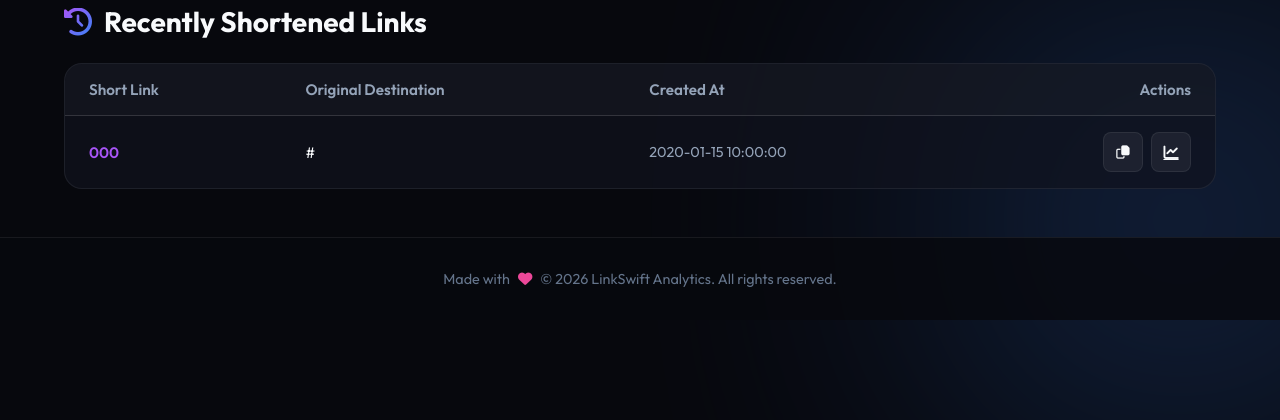
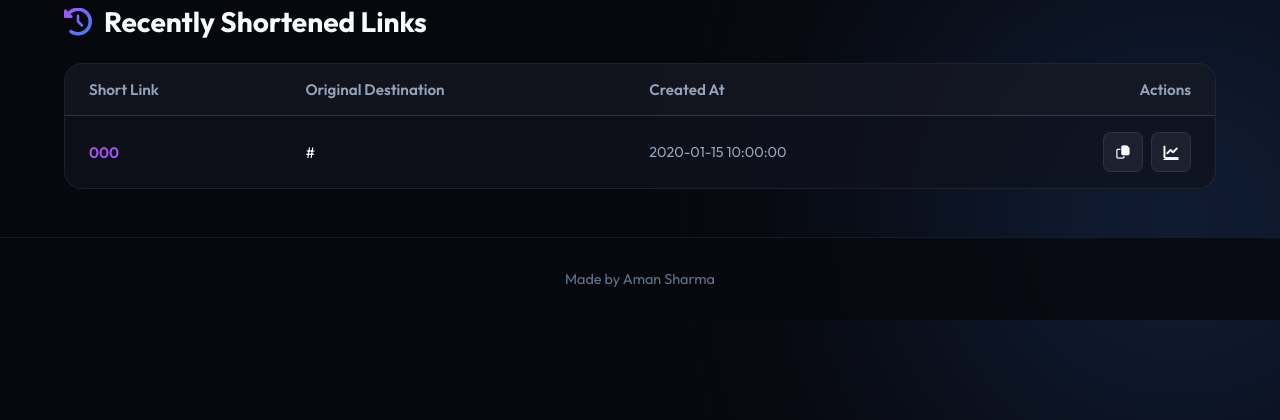
Before and after one commit to aman00077777/Link_Swift-URL-Shortner, a Flask app: template templates/index.html in a window 1280 px wide; the page is wider, and only the part inside the window is pictured. Shown: the part 664-1084 px from the top of that part. Run offline with Flask 3, Linux system fonts and the light colour scheme; the template is opened without the code that fills it: most values are stand-ins (such as "Sample title", 1, 10 or a date in 2020); parts of the project's set-up code (start-up, migrations or seed data) failed here and were passed over; some libraries are stand-ins or nearby versions.

Commit message:
update footer signature

```diff
--- a/templates/base.html
+++ b/templates/base.html
@@ -70,7 +70,7 @@
     <footer>
         <div class="container">
             <p>
-                Made with <i class="fa-solid fa-heart"></i> &copy; {{ now }} LinkSwift Analytics. All rights reserved.
+                Made by Aman Sharma
             </p>
         </div>
     </footer>
```
